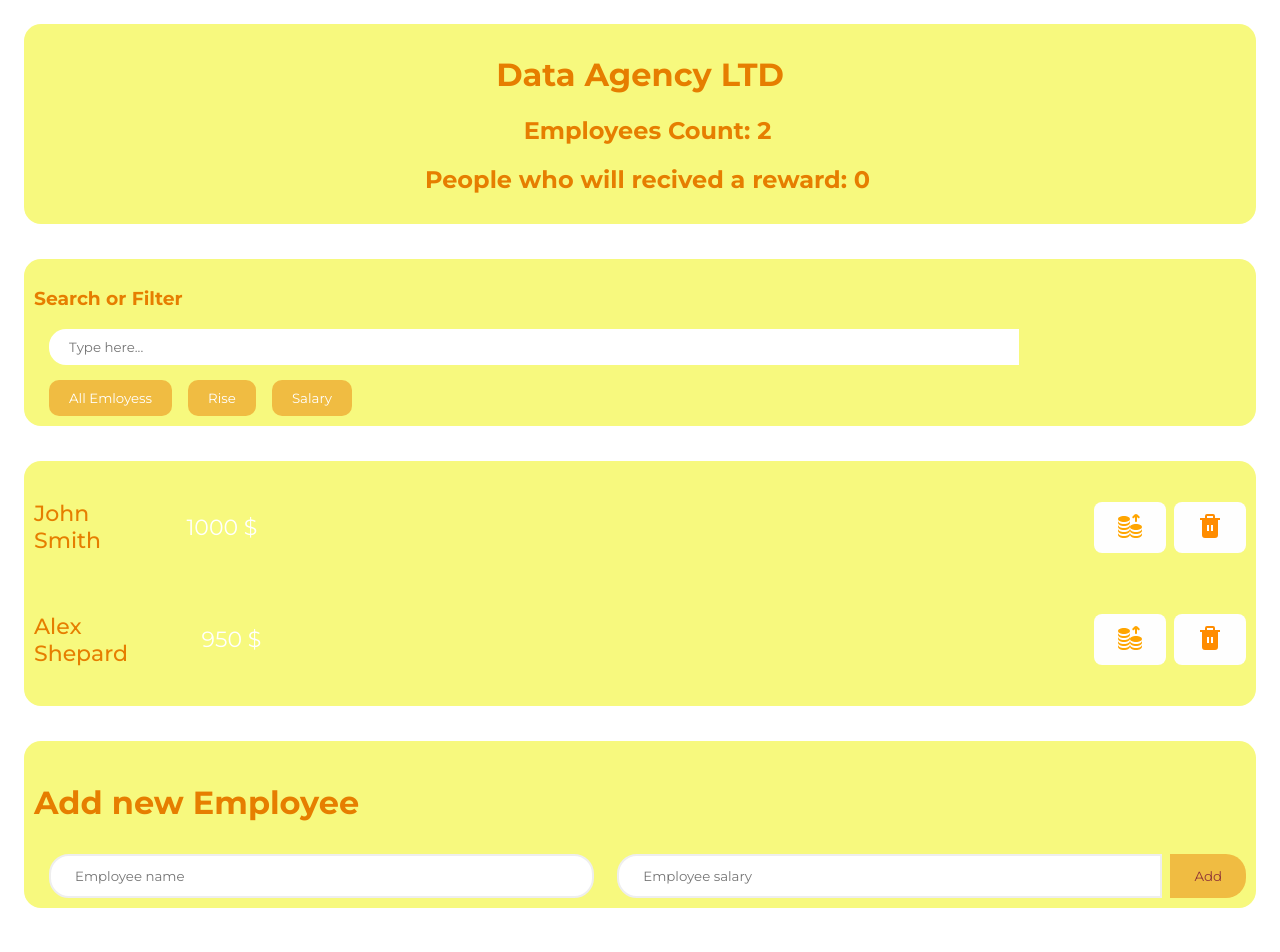
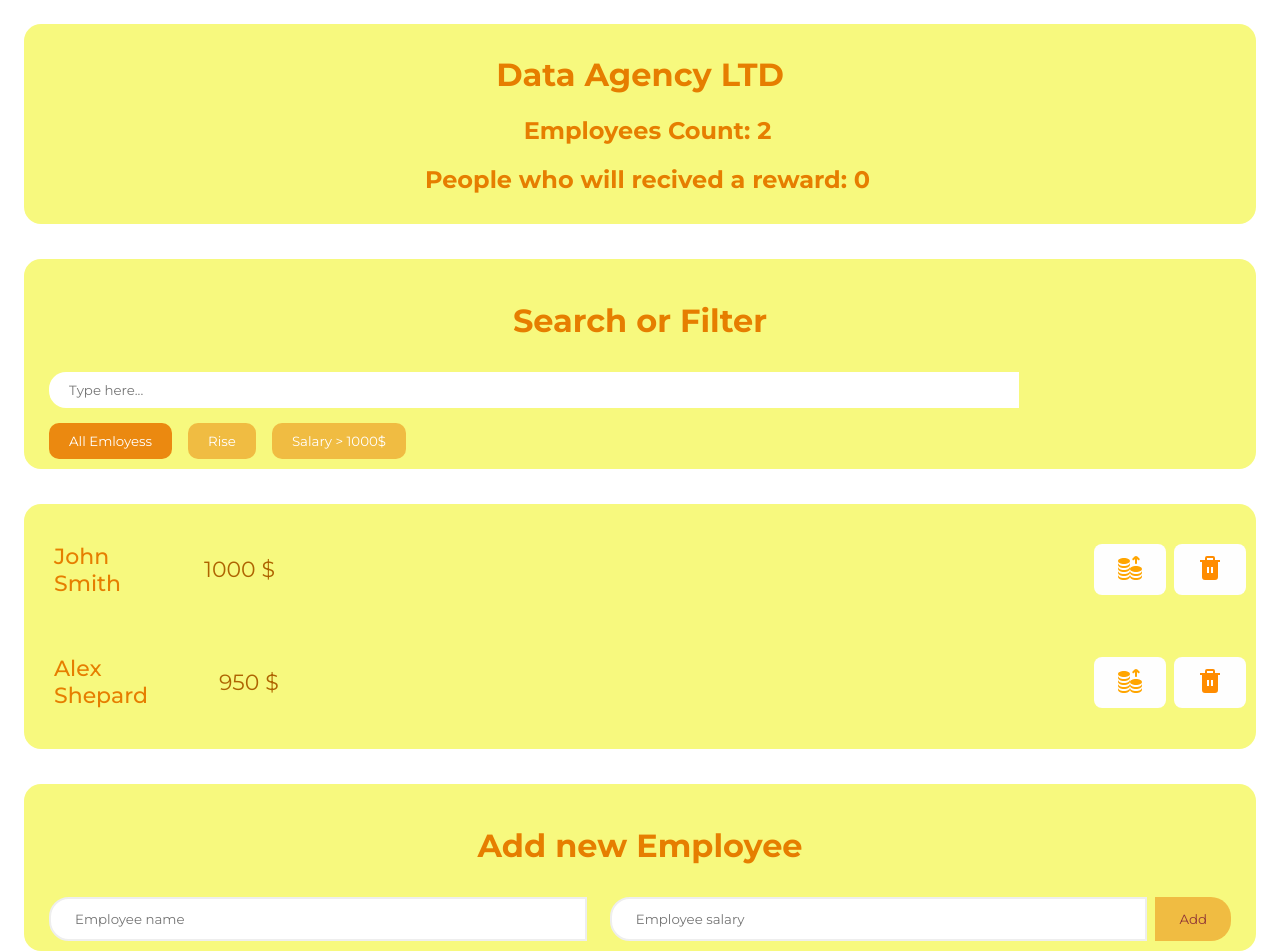
Before and after one commit to mkrtchyantigran/employee, a React (Create React App) app: page / in a window 1280 px wide. Shown: the top 952 px of the page. Built offline with nearby package versions, Linux system fonts and the light colour scheme.

Commit message:
added and changed some styles

```diff
--- a/src/Components/app-add-employee/app-add-employee.css
+++ b/src/Components/app-add-employee/app-add-employee.css
@@ -1,7 +1,5 @@
 .add-new-employee {
-    h3 {
-      font-size: 32px;
-    }
+
     .add-new-employee-group {
       display: flex;
       gap: 8px;
@@ -10,13 +8,11 @@
         flex: 1;
         padding: 12px 24px;
         border: 2px solid #eee;
-        border-radius: 20px;
+        border-radius: 20px 0 0 20px ;
         width: 100%;
       }
 
-      .salary {
-        border-radius: 20px 0 0 20px;
-      }
+
 
       button {
         background: rgba(235, 137, 16, 0.54);
@@ -25,6 +21,7 @@
         cursor: pointer;
         border: none;
         border-radius: 0 20px 20px 0;
+        margin-right: 15px;
       }
     }
 
@@ -33,7 +30,5 @@
       transition: ease-in-out 0.2s;
     }
 
-    &_active_btn {
-      background: rgb(235, 136, 16);
-    }
+
   }
--- a/src/Components/app-add-employee/app-add-employee.jsx
+++ b/src/Components/app-add-employee/app-add-employee.jsx
@@ -13,7 +13,7 @@ export default class AppAddEmployee extends Component {
 
   onInputValueChange = (e) => {
     this.setState({
-      [e.target.value]: e.target.value
+      [e.target.name]: e.target.value
     });
   }
 
@@ -22,7 +22,7 @@ export default class AppAddEmployee extends Component {
 
   onAddHandler = (e) => {
     e.preventDefault();
-      if(this.state.name.length < 3 || this.state.salary) return;
+      if(this.state.name.length < 3 || !this.state.salary) return;
 
       this.props.onAdd(this.state.name, this.state.salary)
       this.setState({
@@ -44,7 +44,6 @@ export default class AppAddEmployee extends Component {
             onSubmit={this.onAddHandler}
           >
             <input
-              className="name"
               type="text"
               name="name"
               value={name}
@@ -52,7 +51,6 @@ export default class AppAddEmployee extends Component {
               onChange={this.onInputValueChange}
             />
             <input
-              className="salary"
               type="text"
               name="salary"
               value={salary}
--- a/src/Components/app-employees/app-employee-item/app-employee-item.css
+++ b/src/Components/app-employees/app-employee-item/app-employee-item.css
@@ -8,12 +8,14 @@
     .employee-name {
       font-size: 22px;
       font-weight: 500;
+      margin-left: 20px;
+      cursor: pointer;
     }
 
     .employee-salary {
       background: none;
       border: none;
-      color: #fff;
+      color: rgb(174, 99, 0);
       font-size: 22px;
     }
 
@@ -32,6 +34,8 @@
           height: 24px;
         }
 
+
+
       }
     }
 
@@ -42,7 +46,8 @@
 
     &.increased {
       .employee-name, .employee-salary {
-        color: rgb(157, 0, 255);
+        color: rgb(175, 129, 71);
+
       }
     }
 
--- a/src/Components/app-employees/app-employee-item/app-employee-item.jsx
+++ b/src/Components/app-employees/app-employee-item/app-employee-item.jsx
@@ -9,24 +9,35 @@ export default class AppEmployeeItem extends Component {
       name,
       salary,
       onDelete,
-      onToggleIncreaseAndRise,
+      onToggleProp,
       increase,
       rise
     } = this.props;
 
    let classes = "app-employee-item";
 
-   if(increase) classes += " increased"
+   if(increase) classes += " increased";
 
     return (
       <div className={classes} >
-        <h4 onClick={onToggleIncreaseAndRise} className='employee-name'>{name}</h4>
+        <h4
+          onClick={onToggleProp}
+          className='employee-name'
+          data-toggle="rise"
+          >
+          {name}
+        </h4>
+
         <input type="text" className='employee-salary'  defaultValue={salary + " $"} />
         <div className='employee-btns'>
-          <button onClick={onToggleIncreaseAndRise} >
+          <button
+            data-toggle="increase"
+            onClick={onToggleProp}
+          >
             <svg fill="orange" xmlns="http://www.w3.org/2000/svg" viewBox="0 0 24 24">
               <path d="M0,5c0-1.657,2.686-3,6-3s6,1.343,6,3-2.686,3-6,3S0,6.657,0,5Zm6,11c3.421,0,6-1.505,6-3.5v-2c0,1.971-2.5,3.5-6,3.5S0,12.471,0,10.5v2c0,1.995,2.579,3.5,6,3.5Zm0-4c3.421,0,6-1.505,6-3.5v-2c0,1.971-2.5,3.5-6,3.5S0,8.471,0,6.5v2c0,1.995,2.579,3.5,6,3.5Zm12,4c3.314,0,6-1.343,6-3s-2.686-3-6-3-6,1.343-6,3,2.686,3,6,3Zm0,6c-3.5,0-6-1.529-6-3.5,0,1.971-2.5,3.5-6,3.5s-6-1.529-6-3.5v2c0,1.995,2.579,3.5,6,3.5s6-1.505,6-3.5c0,1.995,2.579,3.5,6,3.5s6-1.505,6-3.5v-2c0,1.971-2.5,3.5-6,3.5Zm0-4c-3.5,0-6-1.529-6-3.5,0,1.971-2.5,3.5-6,3.5S0,16.471,0,14.5v2c0,1.995,2.579,3.5,6,3.5s6-1.505,6-3.5c0,1.995,2.579,3.5,6,3.5s6-1.505,6-3.5v-2c0,1.971-2.5,3.5-6,3.5Zm-2.7-13.75c.254,0,.508-.096,.702-.289l.998-.981V7c0,.552,.447,1,1,1s1-.448,1-1V2.99l1.003,.976c.396,.385,1.028,.376,1.414-.019,.385-.396,.377-1.029-.02-1.414l-2.003-1.951c-.779-.775-2.041-.775-2.812-.004l-1.984,1.959c-.394,.388-.397,1.021-.01,1.414,.196,.198,.454,.297,.712,.297Z" />
             </svg>
+
           </button>
           <button onClick={onDelete}>
             <svg fill="darkOrange" xmlns="http://www.w3.org/2000/svg" viewBox="0 0 24 24">
--- a/src/Components/app-employees/app-employee-list/app-employee-list.jsx
+++ b/src/Components/app-employees/app-employee-list/app-employee-list.jsx
@@ -7,7 +7,7 @@ export default class AppEmployeeList extends Component {
         const {
             data,
             onDelete,
-            onToggleIncreaseAndRise
+            onToggleProp
              } = this.props;
 
         const employees = data.map(item => {
@@ -15,7 +15,7 @@ export default class AppEmployeeList extends Component {
              key={item.id}
              {...item}
              onDelete = {() => onDelete(item.id)}
-             onToggleIncreaseAndRise={() => onToggleIncreaseAndRise(item.id)}
+             onToggleProp={(e) => onToggleProp(item.id, e.currentTarget.dataset.toggle)}
             />;
         });
 
--- a/src/Components/app-filter/app-filter.css
+++ b/src/Components/app-filter/app-filter.css
@@ -20,7 +20,7 @@
         transition: ease-in-out 0.2s;
       }
 
-      &_active_btn {
-        background: rgb(16, 235, 140);
+      .active_btn {
+        background: rgb(235, 137, 16);
       }
 }
--- a/src/Components/app-filter/app-filter.jsx
+++ b/src/Components/app-filter/app-filter.jsx
@@ -11,7 +11,7 @@ export default class AppFilter extends Component {
         const btnsData = [
             {name: "all", label: "All Emloyess"},
             {name: "rise", label: "Rise"},
-            {name: "salary", label: "Salary"},
+            {name: "salary", label: "Salary > 1000$"},
         ];
 
         const btns = btnsData.map(({ name, label }) => {
--- a/src/Components/app/app.jsx
+++ b/src/Components/app/app.jsx
@@ -47,11 +47,12 @@ export default class  App  extends Component {
 
 
   onAddNewEmployee = (name, salary) => {
-    this.state(({data}) => {
+    this.setState(({data}) => {
       return {
         data: [
           ...data,
           {
+            id: this.employeeId++,
             name,
             salary,
             increase: false,
@@ -64,20 +65,17 @@ export default class  App  extends Component {
 
 
 
-  onToggleIncreaseAndRise = (id) => {
-    this.setState(({data}) => ({
+
+  onToggleProp = (id, prop) => {
+    this.setState(({ data }) => ({
       data: data.map(item => {
-      if (item.id === id && item.increase === item.rise || item.increase !== true) {
-        return {  ...item, increase: !item.increase }
-      } else if (item.id === id &&  item.increase === true || item.increase === true ) {
-        return {  ...item, rise: !item.rise }
-      }
-      return item;
+        if(item.id === id) {
+          return { ...item, [prop]: !item[prop]}
+        }
+        return item;
       })
-    }));
+    }))
   }
-
-
 
   onEmloyeeSearch = (items, term) => {
     if(term.length === 0) return items;
@@ -115,7 +113,7 @@ export default class  App  extends Component {
       const {
         onDeleteEmployee,
         onAddNewEmployee,
-        onToggleIncreaseAndRise,
+        onToggleProp,
         onEmloyeeSearch,
         onUpdateSearch,
         onEmployeeFilter,
@@ -136,9 +134,9 @@ export default class  App  extends Component {
                     < AppFilter filter={filter} onFilterSelect={onFilterSelect}  />
               </div>
                 < AppEmployeeList
-                data={data}
+                data={visibleData}
                 onDelete={onDeleteEmployee}
-                onToggleIncreaseAndRise={onToggleIncreaseAndRise}
+                onToggleProp={onToggleProp}
               />
                 <AppAddEmployee onAdd={onAddNewEmployee} />
           </div>
--- a/src/Components/repeating-css/repeating-css.css
+++ b/src/Components/repeating-css/repeating-css.css
@@ -11,4 +11,8 @@
     box-shadow: 1px 1px 6px rgba(0, 0, 0, 0.4);
     transition: ease-in-out 0.2s;
    }
+   h3 {
+    text-align: center;
+    font-size: 32px;
+   }
   }
```
